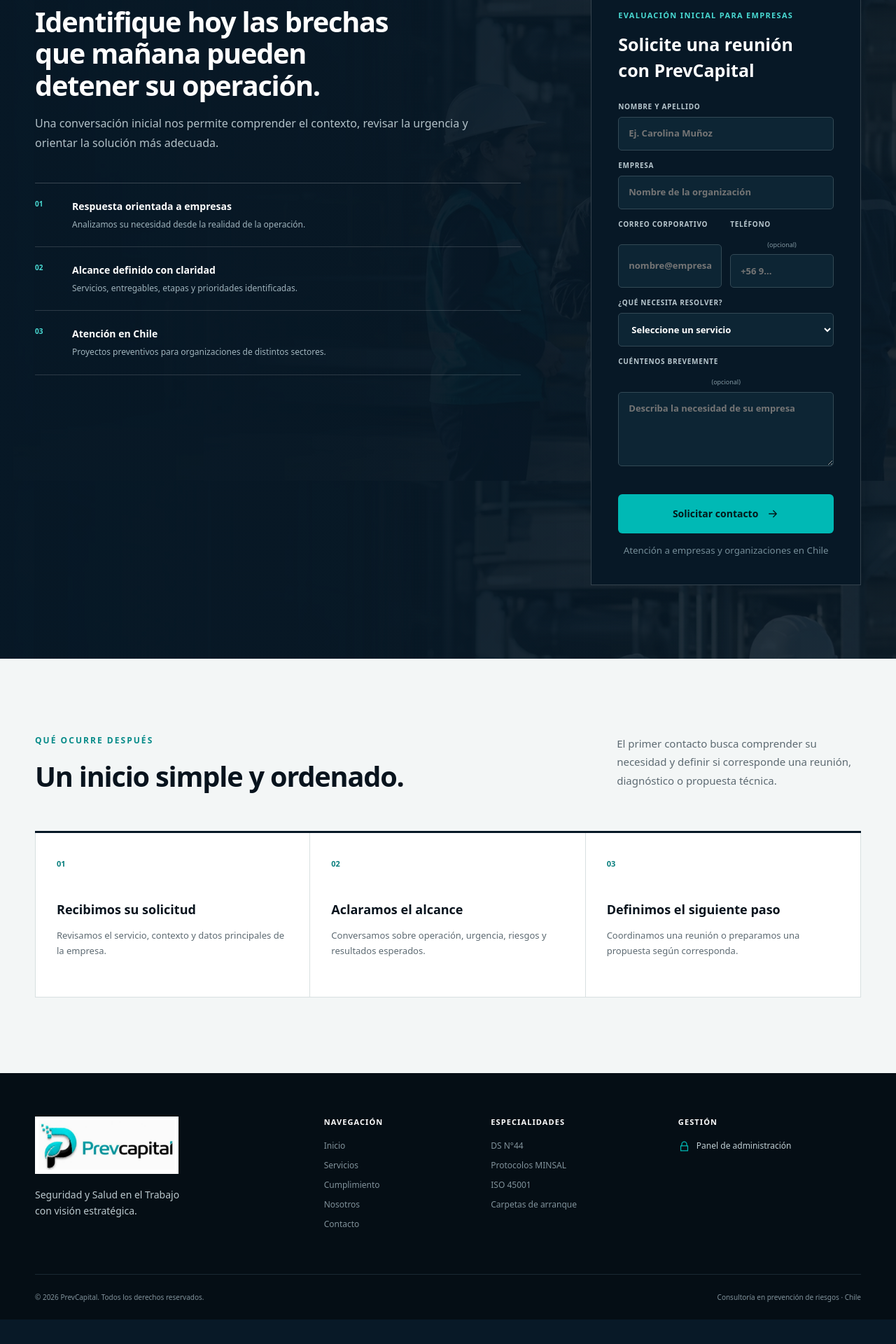
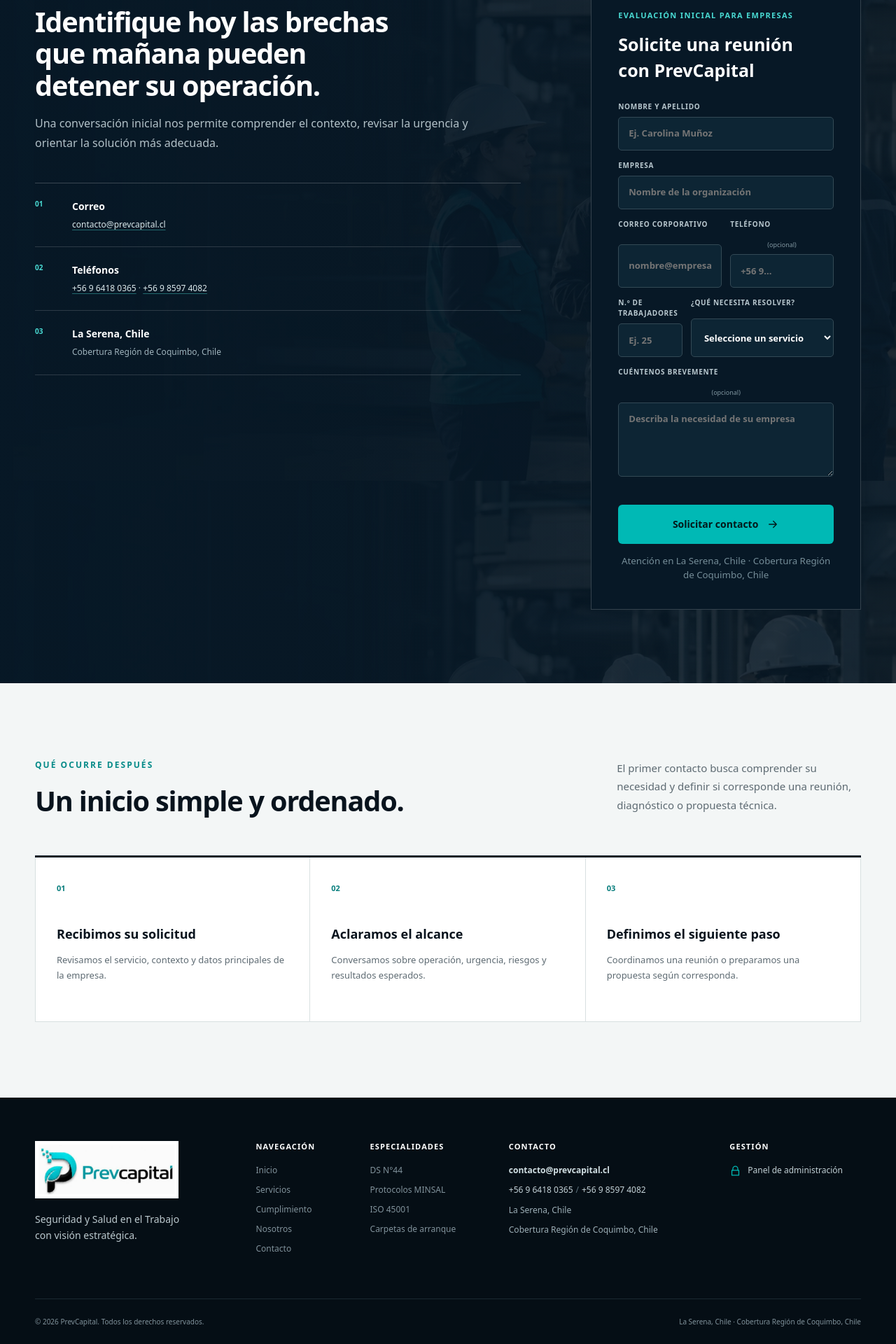
Before and after one commit to erwinislasegura/prevcapital, a PHP site: page /contacto in a window 1280 px wide. Shown: the part 753-2673 px from the top of the page at 70% size. Before the commit the page ends 2638 px from the top, so only its background shows below. Run offline with PHP 8.4, Linux system fonts and the light colour scheme.

Commit message:
Actualiza mensaje principal y datos de contacto

```diff
--- a/app/Controllers/HomeController.php
+++ b/app/Controllers/HomeController.php
@@ -16,7 +16,7 @@ final class HomeController extends Controller
         $this->renderPage(
             'site/home',
             'PrevCapital Empresas | Seguridad y Salud en el Trabajo',
-            'Consultoría estratégica en prevención de riesgos, implementación DS N°44, protocolos MINSAL, carpetas de arranque e ISO 45001 para empresas.',
+            'Asesoría preventiva y blindaje legal para evitar demandas, indemnizaciones y riesgos que afectan la continuidad de su empresa.',
             'inicio',
             ['showCampaignPopup' => true]
         );
@@ -68,10 +68,6 @@ final class HomeController extends Controller
             flash('error', 'La sesión expiró. Actualice la página e intente nuevamente.');
             $this->redirect('/contacto#contacto');
         }
-        if (trim((string) ($_POST['website'] ?? '')) !== '') {
-            flash('success', 'Gracias. Recibimos su solicitud y nos pondremos en contacto.');
-            $this->redirect('/contacto#contacto');
-        }
         $now = time();
         $attempts = array_values(array_filter((array) ($_SESSION['contact_attempts'] ?? []), static fn ($time): bool => (int) $time > $now - 600));
         if (count($attempts) >= 3) {
@@ -83,6 +79,7 @@ final class HomeController extends Controller
             'company' => trim((string) ($_POST['empresa'] ?? '')),
             'email' => mb_strtolower(trim((string) ($_POST['correo'] ?? ''))),
             'phone' => trim((string) ($_POST['telefono'] ?? '')) ?: null,
+            'worker_count' => (int) ($_POST['numero_trabajadores'] ?? 0),
             'service' => trim((string) ($_POST['servicio'] ?? '')),
             'message' => trim((string) ($_POST['mensaje'] ?? '')) ?: null,
             'source' => 'Formulario web',
@@ -93,6 +90,7 @@ final class HomeController extends Controller
         if (mb_strlen($data['name']) < 3 || mb_strlen($data['name']) > 140) $errors[] = 'Ingrese un nombre válido.';
         if (mb_strlen($data['company']) < 2 || mb_strlen($data['company']) > 160) $errors[] = 'Ingrese el nombre de la empresa.';
         if (!filter_var($data['email'], FILTER_VALIDATE_EMAIL) || mb_strlen($data['email']) > 180) $errors[] = 'Ingrese un correo electrónico válido.';
+        if ($data['worker_count'] < 1 || $data['worker_count'] > 1000000) $errors[] = 'Ingrese un número de trabajadores válido.';
         if ($data['service'] === '' || mb_strlen($data['service']) > 140) $errors[] = 'Seleccione el servicio que necesita.';
         if ($data['message'] !== null && mb_strlen($data['message']) > 3000) $errors[] = 'El mensaje no puede superar los 3.000 caracteres.';
         if ($errors) {
--- a/app/Models/ContactInquiry.php
+++ b/app/Models/ContactInquiry.php
@@ -11,8 +11,8 @@ final class ContactInquiry
     public static function create(array $data): int
     {
         $statement = Database::connection()->prepare(
-            'INSERT INTO contact_inquiries (name, company, email, phone, service, message, source, ip_address, user_agent)
-             VALUES (:name, :company, :email, :phone, :service, :message, :source, :ip_address, :user_agent)'
+            'INSERT INTO contact_inquiries (name, company, email, phone, worker_count, service, message, source, ip_address, user_agent)
+             VALUES (:name, :company, :email, :phone, :worker_count, :service, :message, :source, :ip_address, :user_agent)'
         );
         $statement->execute($data);
         return (int) Database::connection()->lastInsertId();
--- a/app/Support/Schema.php
+++ b/app/Support/Schema.php
@@ -49,6 +49,9 @@ final class Schema
         if (!self::columnExists('quotes', 'discount_amount')) {
             $pdo->exec('ALTER TABLE quotes ADD COLUMN discount_amount DECIMAL(14,2) NOT NULL DEFAULT 0 AFTER discount_value');
         }
+        if (!self::columnExists('contact_inquiries', 'worker_count')) {
+            $pdo->exec('ALTER TABLE contact_inquiries ADD COLUMN worker_count INT UNSIGNED NULL AFTER phone');
+        }
     }
 
     private static function columnExists(string $table, string $column): bool
--- a/app/Views/admin/contacts/index.php
+++ b/app/Views/admin/contacts/index.php
@@ -11,7 +11,7 @@
     <div class="table-responsive"><table class="table admin-table align-middle mb-0"><thead><tr><th>Contacto</th><th>Empresa</th><th>Necesidad</th><th>Fecha</th><th>Estado</th><th class="text-end">Acción</th></tr></thead><tbody>
     <?php foreach ($contacts as $contact): ?><tr>
         <td><div class="table-user"><span><?= e(mb_strtoupper(mb_substr($contact['name'], 0, 1))) ?></span><div><strong><?= e($contact['name']) ?></strong><small><?= e($contact['email']) ?></small></div></div></td>
-        <td><strong><?= e($contact['company']) ?></strong></td><td><?= e($contact['service']) ?></td><td><?= e(date('d/m/Y H:i', strtotime($contact['created_at']))) ?></td>
+        <td><strong><?= e($contact['company']) ?></strong><small class="d-block text-muted"><?= !empty($contact['worker_count']) ? e(number_format((int) $contact['worker_count'], 0, ',', '.')) . ' trabajadores' : 'Dotación no informada' ?></small></td><td><?= e($contact['service']) ?></td><td><?= e(date('d/m/Y H:i', strtotime($contact['created_at']))) ?></td>
         <td><span class="status-badge status-<?= e($contact['status']) ?>"><?= e($statusLabels[$contact['status']] ?? $contact['status']) ?></span></td>
         <td class="text-end"><a class="btn admin-icon-btn ms-auto" href="<?= url('/admin/contactos/ver?id=' . (int) $contact['id']) ?>" aria-label="Ver solicitud" title="Ver solicitud"><svg viewBox="0 0 24 24"><path d="M2 12s3.5-6 10-6 10 6 10 6-3.5 6-10 6S2 12 2 12Z"></path><circle cx="12" cy="12" r="2.5"></circle></svg></a></td>
     </tr><?php endforeach; ?>
--- a/app/Views/admin/contacts/show.php
+++ b/app/Views/admin/contacts/show.php
@@ -5,7 +5,7 @@
 </div>
 <div class="row g-4">
     <div class="col-xl-8"><section class="admin-panel detail-panel"><div class="admin-panel__header"><div><span class="admin-eyebrow">Datos enviados</span><h2><?= e($contact['service']) ?></h2></div><span class="status-badge status-<?= e($contact['status']) ?>"><?= e($statusLabels[$contact['status']] ?? '') ?></span></div>
-        <dl class="admin-details"><div><dt>Nombre</dt><dd><?= e($contact['name']) ?></dd></div><div><dt>Empresa</dt><dd><?= e($contact['company']) ?></dd></div><div><dt>Correo</dt><dd><a href="mailto:<?= e($contact['email']) ?>"><?= e($contact['email']) ?></a></dd></div><div><dt>Teléfono</dt><dd><?= e($contact['phone'] ?: 'No informado') ?></dd></div><div class="admin-details__wide"><dt>Mensaje</dt><dd><?= nl2br(e($contact['message'] ?: 'Sin mensaje adicional.')) ?></dd></div></dl>
+        <dl class="admin-details"><div><dt>Nombre</dt><dd><?= e($contact['name']) ?></dd></div><div><dt>Empresa</dt><dd><?= e($contact['company']) ?></dd></div><div><dt>Correo</dt><dd><a href="mailto:<?= e($contact['email']) ?>"><?= e($contact['email']) ?></a></dd></div><div><dt>Teléfono</dt><dd><?= e($contact['phone'] ?: 'No informado') ?></dd></div><div><dt>N.º de trabajadores</dt><dd><?= !empty($contact['worker_count']) ? e(number_format((int) $contact['worker_count'], 0, ',', '.')) : 'No informado' ?></dd></div><div class="admin-details__wide"><dt>Mensaje</dt><dd><?= nl2br(e($contact['message'] ?: 'Sin mensaje adicional.')) ?></dd></div></dl>
     </section></div>
     <div class="col-xl-4"><section class="admin-panel admin-side-card"><h2>Gestión de la solicitud</h2>
         <?php if (\App\Core\Auth::can('contacts.manage')): ?><form method="post" action="<?= url('/admin/contactos/estado') ?>"><?= csrf_field() ?><input type="hidden" name="id" value="<?= (int) $contact['id'] ?>"><label class="form-label" for="contact-status">Estado</label><select class="form-select" id="contact-status" name="status"><?php foreach ($statusLabels as $value => $label): ?><option value="<?= e($value) ?>" <?= selected($contact['status'], $value) ?>><?= e($label) ?></option><?php endforeach; ?></select><button class="btn admin-primary-btn w-100 mt-3" type="submit">Actualizar estado</button></form><?php endif; ?>
--- a/app/Views/layouts/public_footer_content.php
+++ b/app/Views/layouts/public_footer_content.php
@@ -1,3 +1,12 @@
+<?php
+$footerContact = (array) \App\Core\Config::get('app.contact', []);
+$footerEmail = (string) ($footerContact['email'] ?? 'contacto@prevcapital.cl');
+$footerPhonePrimary = (string) ($footerContact['phone_primary'] ?? '+56 9 6418 0365');
+$footerPhoneSecondary = (string) ($footerContact['phone_secondary'] ?? '+56 9 8597 4082');
+$footerLocation = (string) ($footerContact['location'] ?? 'La Serena, Chile');
+$footerCoverage = (string) ($footerContact['coverage'] ?? 'Región de Coquimbo, Chile');
+$footerPhoneHref = static fn (string $phone): string => preg_replace('/[^+\d]/', '', $phone) ?: '';
+?>
 <footer>
     <div class="container footer__main">
         <div class="footer__brand">
@@ -19,6 +28,13 @@
             <span>ISO 45001</span>
             <span>Carpetas de arranque</span>
         </div>
+        <div class="footer__contact">
+            <strong>Contacto</strong>
+            <a href="mailto:<?= e($footerEmail) ?>"><?= e($footerEmail) ?></a>
+            <div class="footer__phones"><a href="tel:<?= e($footerPhoneHref($footerPhonePrimary)) ?>"><?= e($footerPhonePrimary) ?></a><span>/</span><a href="tel:<?= e($footerPhoneHref($footerPhoneSecondary)) ?>"><?= e($footerPhoneSecondary) ?></a></div>
+            <span><?= e($footerLocation) ?></span>
+            <span>Cobertura <?= e($footerCoverage) ?></span>
+        </div>
         <div>
             <strong>Gestión</strong>
             <a class="footer__admin" href="<?= url('/admin') ?>">
@@ -29,6 +45,6 @@
     </div>
     <div class="container footer__bottom">
         <span>© 2026 PrevCapital. Todos los derechos reservados.</span>
-        <span>Consultoría en prevención de riesgos · Chile</span>
+        <span><?= e($footerLocation) ?> · Cobertura <?= e($footerCoverage) ?></span>
     </div>
 </footer>
--- a/app/Views/site/contact.php
+++ b/app/Views/site/contact.php
@@ -1,3 +1,12 @@
+<?php
+$contactData = (array) \App\Core\Config::get('app.contact', []);
+$contactEmail = (string) ($contactData['email'] ?? 'contacto@prevcapital.cl');
+$primaryPhone = (string) ($contactData['phone_primary'] ?? '+56 9 6418 0365');
+$secondaryPhone = (string) ($contactData['phone_secondary'] ?? '+56 9 8597 4082');
+$contactLocation = (string) ($contactData['location'] ?? 'La Serena, Chile');
+$contactCoverage = (string) ($contactData['coverage'] ?? 'Región de Coquimbo, Chile');
+$phoneHref = static fn (string $phone): string => preg_replace('/[^+\d]/', '', $phone) ?: '';
+?>
 <section class="page-hero page-hero--contact">
     <div class="page-hero__overlay"></div>
     <div class="container page-hero__content">
@@ -15,9 +24,9 @@
             <h2>Identifique hoy las brechas que mañana pueden detener su operación.</h2>
             <p>Una conversación inicial nos permite comprender el contexto, revisar la urgencia y orientar la solución más adecuada.</p>
             <div class="contact-points">
-                <article><span>01</span><div><strong>Respuesta orientada a empresas</strong><p>Analizamos su necesidad desde la realidad de la operación.</p></div></article>
-                <article><span>02</span><div><strong>Alcance definido con claridad</strong><p>Servicios, entregables, etapas y prioridades identificadas.</p></div></article>
-                <article><span>03</span><div><strong>Atención en Chile</strong><p>Proyectos preventivos para organizaciones de distintos sectores.</p></div></article>
+                <article><span>01</span><div><strong>Correo</strong><p><a href="mailto:<?= e($contactEmail) ?>"><?= e($contactEmail) ?></a></p></div></article>
+                <article><span>02</span><div><strong>Teléfonos</strong><p><a href="tel:<?= e($phoneHref($primaryPhone)) ?>"><?= e($primaryPhone) ?></a> · <a href="tel:<?= e($phoneHref($secondaryPhone)) ?>"><?= e($secondaryPhone) ?></a></p></div></article>
+                <article><span>03</span><div><strong><?= e($contactLocation) ?></strong><p>Cobertura <?= e($contactCoverage) ?></p></div></article>
             </div>
         </div>
         <div class="contact__panel">
@@ -28,15 +37,14 @@
             <?php if ($errors = flash('errors')): ?><div class="form-notice form-notice--error" role="alert"><ul><?php foreach ($errors as $error): ?><li><?= e($error) ?></li><?php endforeach; ?></ul></div><?php endif; ?>
             <form action="<?= url('/contacto') ?>" method="post">
                 <?= csrf_field() ?>
-                <label class="form-honeypot" aria-hidden="true">Sitio web<input type="text" name="website" tabindex="-1" autocomplete="off"></label>
                 <label>Nombre y apellido<input type="text" placeholder="Ej. Carolina Muñoz" required maxlength="140" name="nombre" autocomplete="name" value="<?= e(old('nombre')) ?>"></label>
                 <label>Empresa<input type="text" placeholder="Nombre de la organización" required maxlength="160" name="empresa" autocomplete="organization" value="<?= e(old('empresa')) ?>"></label>
                 <div><label>Correo corporativo<input type="email" placeholder="nombre@empresa.cl" required maxlength="180" name="correo" autocomplete="email" inputmode="email" value="<?= e(old('correo')) ?>"></label><label><span>Teléfono <small>(opcional)</small></span><input type="tel" placeholder="+56 9..." maxlength="60" name="telefono" autocomplete="tel" inputmode="tel" value="<?= e(old('telefono')) ?>"></label></div>
-                <label>¿Qué necesita resolver?<select name="servicio" required><option value="" disabled <?= old('servicio') ? '' : 'selected' ?>>Seleccione un servicio</option><?php foreach (['Diagnóstico preventivo','Implementación DS N°44','Protocolos MINSAL','Carpeta de arranque minería','ISO 45001','Capacitaciones','Otro requerimiento'] as $service): ?><option <?= selected(old('servicio'), $service) ?>><?= e($service) ?></option><?php endforeach; ?></select></label>
+                <div class="contact-form__need"><label>N.º de trabajadores<input type="number" min="1" max="1000000" step="1" inputmode="numeric" placeholder="Ej. 25" required name="numero_trabajadores" value="<?= e(old('numero_trabajadores')) ?>"></label><label>¿Qué necesita resolver?<select name="servicio" required><option value="" disabled <?= old('servicio') ? '' : 'selected' ?>>Seleccione un servicio</option><?php foreach (['Diagnóstico preventivo','Implementación DS N°44','Protocolos MINSAL','Carpeta de arranque minería','ISO 45001','Capacitaciones','Otro requerimiento'] as $service): ?><option <?= selected(old('servicio'), $service) ?>><?= e($service) ?></option><?php endforeach; ?></select></label></div>
                 <label><span>Cuéntenos brevemente <small>(opcional)</small></span><textarea name="mensaje" placeholder="Describa la necesidad de su empresa" rows="4" maxlength="3000"><?= e(old('mensaje')) ?></textarea></label>
                 <button class="button button--primary button--full" type="submit">Solicitar contacto <svg viewBox="0 0 24 24" aria-hidden="true"><path d="M5 12h14M13 6l6 6-6 6"></path></svg></button>
             </form>
-            <small>Atención a empresas y organizaciones en Chile</small>
+            <small>Atención en <?= e($contactLocation) ?> · Cobertura <?= e($contactCoverage) ?></small>
         </div>
     </div>
 </section>
--- a/app/Views/site/home.php
+++ b/app/Views/site/home.php
@@ -3,8 +3,8 @@
     <div class="hero__shade"></div>
     <div class="container hero__content">
         <p class="eyebrow"><span>Prevención estratégica</span> Continuidad operacional</p>
-        <h1 id="hero-title">Seguridad que protege a su equipo y a su empresa.</h1>
-        <p class="hero__lead">Transformamos el cumplimiento en Seguridad y Salud en el Trabajo en una herramienta de protección legal, control operacional y cuidado real de las personas.</p>
+        <h1 id="hero-title">¿Prefiere invertir hoy en una asesoría preventiva o gastar <strong>diez veces más</strong> mañana en abogados para defenderse de un juicio laboral?</h1>
+        <p class="hero__lead">Evite indemnizaciones millonarias cuidando a su equipo con un blindaje legal que previene demandas y asegura la tranquilidad de su negocio.</p>
         <div class="hero__actions">
             <a class="button button--primary" href="<?= url('/contacto') ?>">Solicitar evaluación <svg viewBox="0 0 24 24" aria-hidden="true"><path d="M5 12h14M13 6l6 6-6 6"></path></svg></a>
             <a class="text-link" href="<?= url('/servicios') ?>">Conocer servicios <span>→</span></a>
--- a/assets/css/app.css
+++ b/assets/css/app.css
@@ -57,8 +57,9 @@ section[id] { scroll-margin-top:100px; }
 .eyebrow,.section-kicker { margin:0 0 20px; color:var(--teal-light); font-size:12px; line-height:1.3; text-transform:uppercase; letter-spacing:.17em; font-weight:800; }
 .eyebrow span { display:inline-flex; align-items:center; margin-right:15px; }
 .eyebrow span::before { content:""; width:27px; height:2px; margin-right:11px; background:var(--teal); }
-.hero h1 { max-width:690px; margin:0; font-size:clamp(39px,4.4vw,59px); line-height:1.05; letter-spacing:-.038em; font-weight:620; }
-.hero__lead { max-width:620px; margin:25px 0 0; font-size:18px; line-height:1.75; color:#d4dfe3; }
+.hero h1 { max-width:850px; margin:0; font-size:clamp(37px,3.7vw,52px); line-height:1.09; letter-spacing:-.032em; font-weight:620; }
+.hero h1 strong { color:var(--teal-light); font-weight:720; }
+.hero__lead { max-width:760px; margin:25px 0 0; font-size:18px; line-height:1.72; color:#d4dfe3; }
 .hero__actions { margin-top:34px; display:flex; align-items:center; gap:28px; }
 .text-link { padding:10px 0; font-size:14px; font-weight:800; border-bottom:1px solid rgba(255,255,255,.32); }
 .text-link span { color:var(--teal-light); margin-left:8px; }
@@ -164,7 +165,7 @@ section[id] { scroll-margin-top:100px; }
 .button--full { width:100%; margin-top:26px; }
 .contact__panel small { display:block; margin-top:15px; color:#758d98; text-align:center; }
 footer { background:#050e15; color:#81929b; }
-.footer__main { min-height:250px; padding-block:62px; display:grid; grid-template-columns:1.25fr .65fr .75fr .9fr; gap:50px; }
+.footer__main { min-height:250px; padding-block:62px; display:grid; grid-template-columns:1.2fr .55fr .7fr 1.2fr .8fr; gap:34px; }
 .footer__main>div { display:grid; align-content:start; gap:10px; font-size:12px; }
 .footer__brand img { width:205px; background:#fff; padding:5px; }
 .footer__brand p { margin:8px 0 0; color:#bcc9ce; line-height:1.65; font-size:14px; }
@@ -172,6 +173,10 @@ footer { background:#050e15; color:#81929b; }
 .footer__main a:hover { color:var(--teal); }
 .footer__admin { display:inline-flex!important; align-items:center; gap:9px; color:#c2d0d5; }
 .footer__admin svg { width:17px; height:17px; color:var(--teal); flex:0 0 auto; }
+.footer__contact>a { color:#d2e0e4; font-weight:650; }
+.footer__contact>span { color:#9dafb7; line-height:1.5; }
+.footer__phones { display:flex; flex-wrap:wrap; gap:4px; color:#c5d3d8; line-height:1.55; }
+.footer__phones span { color:#60757f; }
 .footer__bottom { min-height:65px; display:flex; align-items:center; justify-content:space-between; gap:20px; border-top:1px solid #1a2932; font-size:10px; }
 .extra-services { background:#fff; }
 .extra-services__grid { margin-top:60px; display:grid; grid-template-columns:repeat(2,1fr); border-top:1px solid var(--line); }
@@ -262,6 +267,7 @@ footer { background:#050e15; color:#81929b; }
 .official-sources__links a:hover { background:white; }
 .contact__panel form { margin-top:25px; display:grid; gap:14px; }
 .contact__panel form>div { display:grid; grid-template-columns:1fr 1fr; gap:12px; }
+.contact__panel form>div.contact-form__need { grid-template-columns:.62fr 1.38fr; }
 .contact__panel label { display:grid; gap:7px; color:#b8c7ce; font-size:10px; font-weight:800; text-transform:uppercase; letter-spacing:.07em; }
 .contact__panel label small { color:#8197a1; font-size:9px; font-weight:500; letter-spacing:0; text-transform:none; }
 .contact__panel input,.contact__panel select,.contact__panel textarea { width:100%; min-height:48px; border:1px solid #334955; border-radius:5px; background:#0d2534; color:white; padding:13px 14px; font:inherit; font-size:13px; outline:none; text-transform:none; letter-spacing:0; transition:border-color .18s ease,box-shadow .18s ease,background .18s ease; }
@@ -326,6 +332,8 @@ footer { background:#050e15; color:#81929b; }
 .contact-points article>span { color:var(--teal-light); font-size:10px; font-weight:800; }
 .contact-points strong { display:block; margin-bottom:6px; color:white; font-size:14px; }
 .contact-points p { margin:0!important; color:#9fb3bc!important; font-size:12px; line-height:1.6!important; }
+.contact-points a { color:#dce9ec; text-decoration:underline; text-decoration-color:rgba(73,217,210,.42); text-underline-offset:3px; }
+.contact-points a:hover { color:var(--teal-light); }
 .contact-next { background:var(--paper); }
 .contact-next__grid { margin-top:55px; display:grid; grid-template-columns:repeat(3,1fr); border-top:3px solid var(--navy); }
 .contact-next__grid article { min-height:235px; padding:30px; border-right:1px solid var(--line); border-bottom:1px solid var(--line); background:white; }
@@ -421,7 +429,7 @@ footer { background:#050e15; color:#81929b; }
   .hero__content { padding-top:45px; justify-content:flex-start; }
   .eyebrow { margin-top:50px; font-size:10px; }
   .eyebrow span { display:flex; margin-bottom:8px; }
-  .hero h1 { font-size:clamp(35px,10.5vw,42px); max-width:520px; line-height:1.08; }
+  .hero h1 { font-size:clamp(31px,9vw,36px); max-width:520px; line-height:1.12; }
   .hero__lead { font-size:16px; line-height:1.65; }
   .hero__actions { align-items:stretch; flex-direction:column; gap:12px; }
   .text-link { text-align:center; border:0; }
@@ -453,6 +461,7 @@ footer { background:#050e15; color:#81929b; }
   .contact__panel { padding:27px 22px; border-radius:8px; }
   .footer__main { grid-template-columns:repeat(2,1fr); gap:38px 20px; padding-block:50px; }
   .footer__brand { grid-column:1/-1; }
+  .footer__contact { grid-column:1/-1; }
   .footer__bottom { align-items:flex-start; flex-direction:column; justify-content:center; padding-block:18px; }
   .extra-services__grid { grid-template-columns:1fr; }
   .extra-services__grid article,.extra-services__grid article:nth-child(odd),.extra-services__grid article:nth-child(even) { margin:0; padding:26px 0; border-left:0; grid-template-columns:32px 1fr 22px; }
@@ -473,7 +482,7 @@ footer { background:#050e15; color:#81929b; }
   .decision__grid { grid-template-columns:1fr; }
   .decision__grid article { min-height:0; padding:30px 24px; }
   .official-sources__links { grid-template-columns:1fr; }
-  .contact__panel form>div { grid-template-columns:1fr; }
+  .contact__panel form>div,.contact__panel form>div.contact-form__need { grid-template-columns:1fr; }
   .parallax-band { min-height:590px; background-attachment:scroll; }
   .parallax-band__content { padding-block:70px; }
   .parallax-band__metrics { grid-template-columns:1fr; }
@@ -521,7 +530,6 @@ footer { background:#050e15; color:#81929b; }
   .reveal-target,.reveal-target.is-revealed { opacity:1; transform:none; transition:none; will-change:auto; }
   .button,.service-card,.service-card__visual img,.home-services__grid>a,.campaign-popup,.campaign-popup__dialog,.campaign-popup__close { transition:none; }
 }
-.form-honeypot { position:absolute!important; left:-9999px!important; width:1px!important; height:1px!important; overflow:hidden!important; }
 .form-notice { margin:0 0 18px; padding:13px 15px; border-left:4px solid; font-size:12px; line-height:1.5; }
 .form-notice ul { margin:0; padding-left:18px; }
 .form-notice--success { background:#e5f7f4; border-color:var(--teal); color:#075c59; }
--- a/config/app.php
+++ b/config/app.php
@@ -10,6 +10,10 @@ return [
     'timezone' => getenv('APP_TIMEZONE') ?: 'America/Santiago',
     'contact' => [
         'email' => getenv('CONTACT_EMAIL') ?: 'contacto@prevcapital.cl',
+        'phone_primary' => getenv('CONTACT_PHONE_PRIMARY') ?: '+56 9 6418 0365',
+        'phone_secondary' => getenv('CONTACT_PHONE_SECONDARY') ?: '+56 9 8597 4082',
+        'location' => getenv('CONTACT_LOCATION') ?: 'La Serena, Chile',
+        'coverage' => getenv('CONTACT_COVERAGE') ?: 'Región de Coquimbo, Chile',
     ],
     'social' => [
         'instagram' => getenv('SOCIAL_INSTAGRAM_URL') ?: '',
--- a/database/schema.sql
+++ b/database/schema.sql
@@ -64,6 +64,7 @@ CREATE TABLE IF NOT EXISTS contact_inquiries (
     company VARCHAR(160) NOT NULL,
     email VARCHAR(180) NOT NULL,
     phone VARCHAR(60) NULL,
+    worker_count INT UNSIGNED NULL,
     service VARCHAR(140) NOT NULL,
     message TEXT NULL,
     status ENUM('new','contacted','closed') NOT NULL DEFAULT 'new',
```
Also changed, not shown: README.md.
